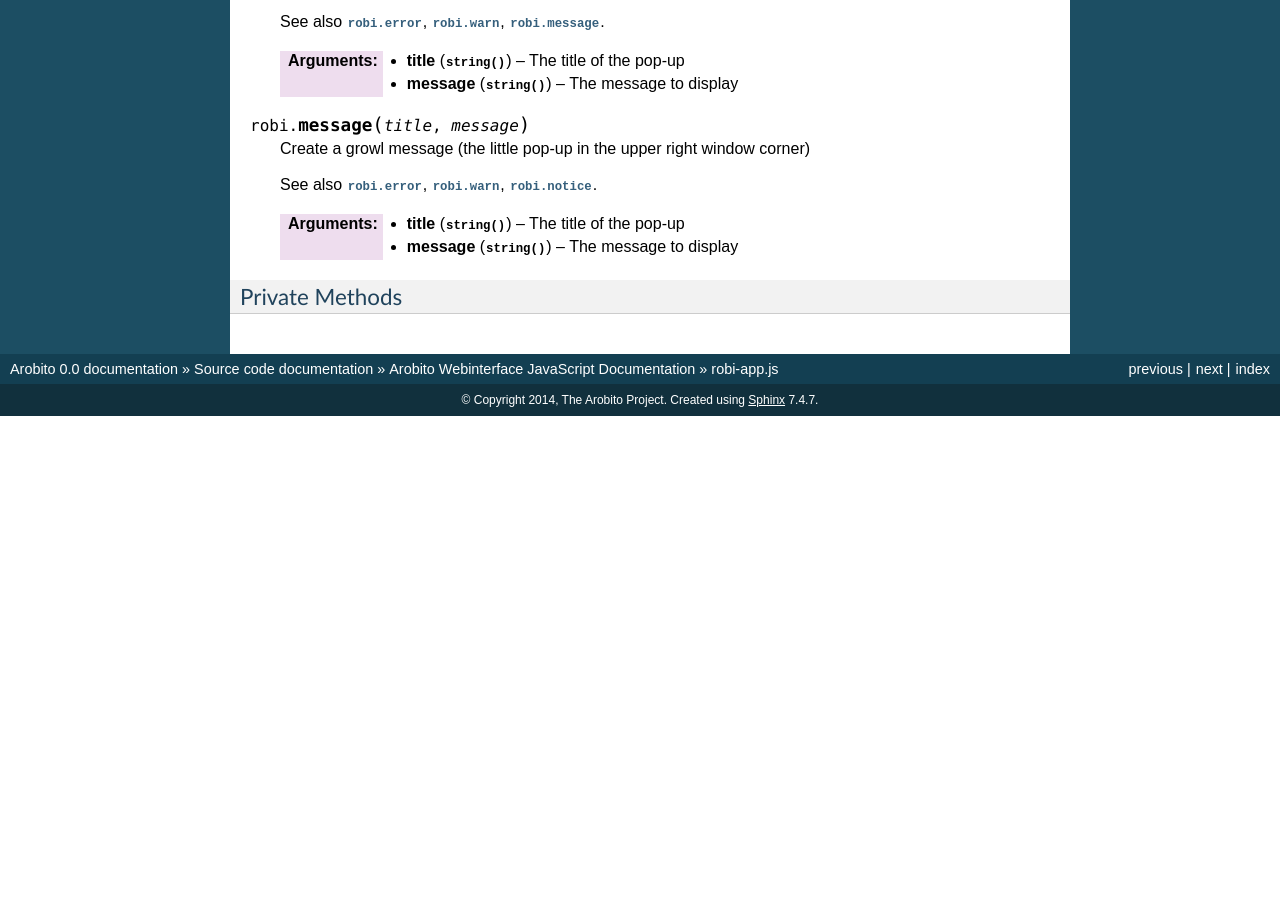
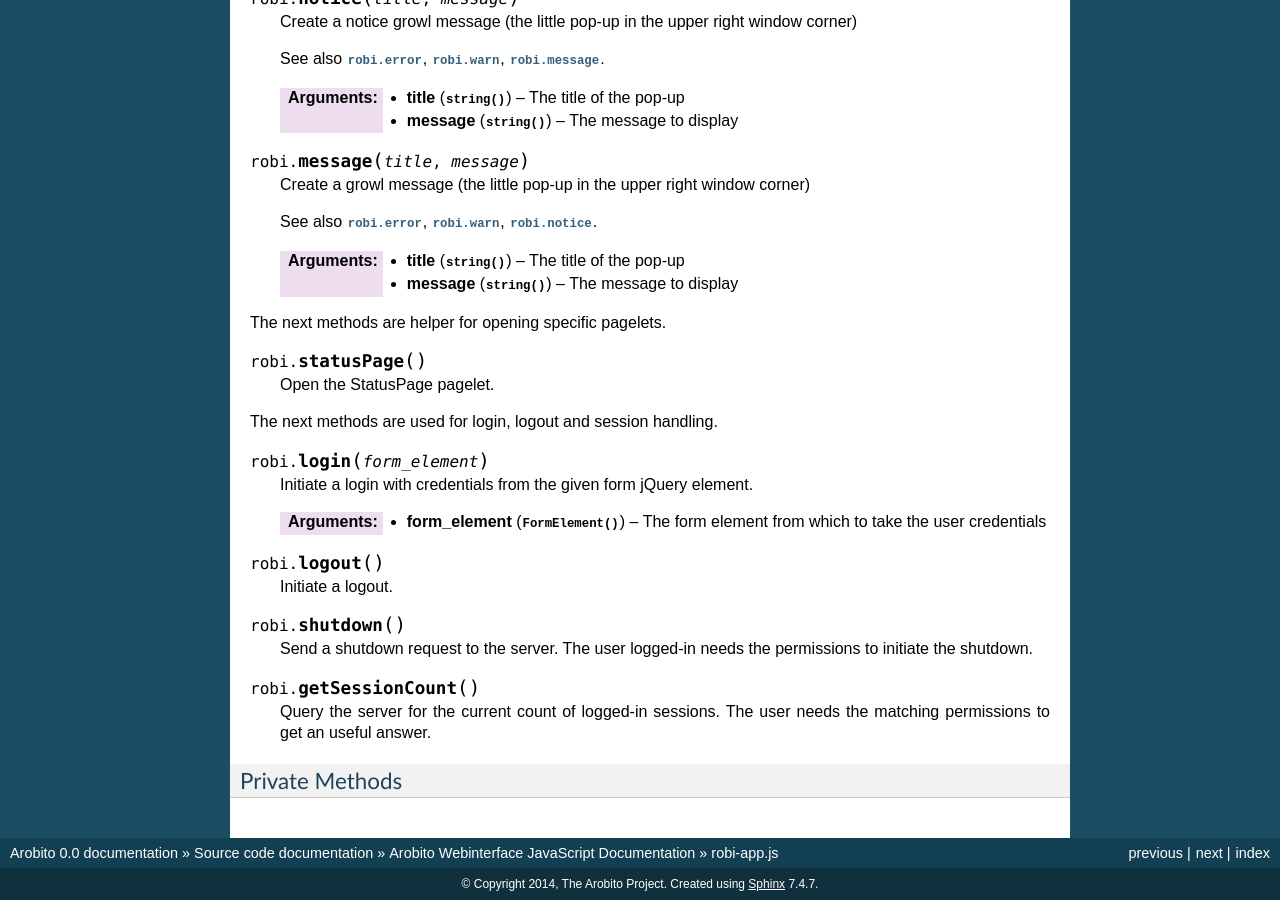
Before and after one commit to arobito/arobito-docs, a Sphinx documentation site: the page built from source/web-js/robi-app.rst, in a window 1280 px wide and 900 px high, scrolled down 852 px. Built offline with Sphinx 7.4.7, drawn with Linux system fonts in a browser that asks for light colours; pages that are not in the unit, such as notebooks, are missing from menus; before the commit the page ends 1268 px from its top, so only the background shows below that; some of the changed text lies outside the part shown.

Commit message:
Public methods done

```diff
--- a/source/web-js/robi-app.rst
+++ b/source/web-js/robi-app.rst
@@ -40,6 +40,8 @@ API documentation
 Public Methods
 ..............
 
+The following methods allow an easy access to the growl implementation used.
+
 .. js:function:: robi.error(title, message)
 
    Create a error growl message (the little pop-up in the upper right window corner)
@@ -80,6 +82,32 @@ Public Methods
    :param string title: The title of the pop-up
    :param string message: The message to display
 
+The next methods are helper for opening specific pagelets.
+
+.. js:function:: robi.statusPage()
+
+   Open the StatusPage pagelet.
+
+The next methods are used for login, logout and session handling.
+
+.. js:function:: robi.login(form_element)
+
+   Initiate a login with credentials from the given form jQuery element.
+
+   :param FormElement form_element: The form element from which to take the user credentials
+
+.. js:function:: robi.logout()
+
+   Initiate a logout.
+
+.. js:function:: robi.shutdown()
+
+   Send a shutdown request to the server. The user logged-in needs the permissions to initiate the shutdown.
+
+.. js:function:: robi.getSessionCount()
+
+   Query the server for the current count of logged-in sessions. The user needs the matching permissions to get an
+   useful answer.
 
 
 Private Methods
```
